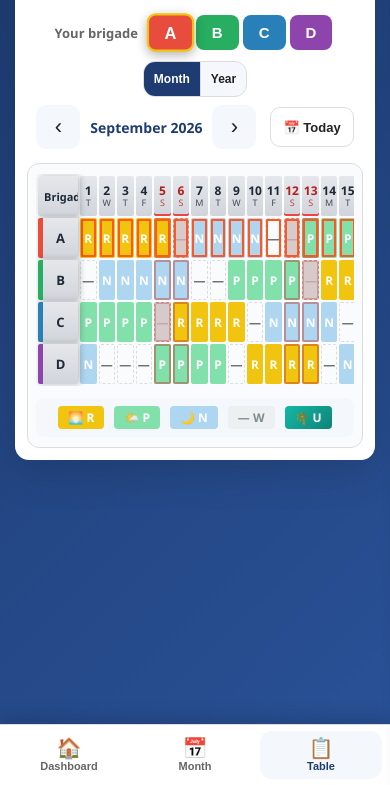
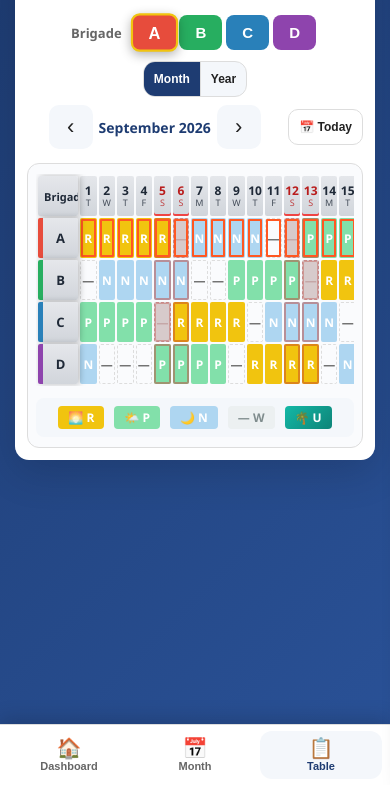
Before and after one commit to servitantgit/Graffik, a plain HTML site: page index.html in a window 390 px wide. Both pictures are taken after a click on the button "📋 Table". Shown: the part 59-844 px from the top of the page. Drawn offline with Linux system fonts and the light colour scheme.

Commit message:
feat: unify context row date layout and brigade label wording
Restructure the context row date section by wrapping period
navigation buttons in a .period-nav container for better flex
distribution and alignment. Adjust responsive styles to hide
duplicate mobile title pseudo-elements and refine button
sizes for smaller screens. Standardize the brigade label
text across all views to use the same "contextBrigade"
i18n key instead of view-dependent wording.

```diff
--- a/css/app-shell.css
+++ b/css/app-shell.css
@@ -375,13 +375,27 @@ body.action-sheet-open {
   flex-wrap: wrap;
   gap: 10px;
 }
+.context-row-date {
+  width: 100%;
+  max-width: 520px;
+  flex-wrap: nowrap;
+  gap: 8px;
+}
+.period-nav {
+  display: flex;
+  align-items: center;
+  justify-content: center;
+  gap: 6px;
+  flex: 1 1 auto;
+  min-width: 0;
+}
 .context-label {
   font-size: 13px;
   font-weight: 600;
   color: var(--text-muted);
 }
 .context-period {
-  min-width: 140px;
+  min-width: 120px;
   text-align: center;
   font-size: 15px;
   font-weight: 700;
@@ -389,8 +403,19 @@ body.action-sheet-open {
 }
 .context-today-btn {
   min-height: 40px;
-  margin-left: 4px;
+  margin-left: 0;
   white-space: nowrap;
+  flex: 0 0 auto;
+  padding: 8px 12px;
+  font-size: 13px;
+}
+/* Kill leftover mobile title pseudo-elements that duplicated the app name */
+#appContextTitle::before,
+#appContextTitle::after,
+.top-bar h1::before,
+.top-bar h1::after {
+  content: none !important;
+  display: none !important;
 }
 .period-btn {
   min-width: 44px;
@@ -486,13 +511,18 @@ body.action-sheet-open {
   #appContextTitle {
     font-size: 17px;
   }
+  .context-row-date {
+    max-width: 100%;
+    gap: 6px;
+  }
   .context-period {
-    min-width: 110px;
+    min-width: 0;
     font-size: 14px;
   }
   .context-today-btn {
-    min-height: 40px;
-    padding: 7px 12px;
+    min-height: 36px;
+    padding: 6px 10px;
+    font-size: 12px;
   }
   .range-btn {
     min-height: 34px;
--- a/css/responsive.css
+++ b/css/responsive.css
@@ -173,6 +173,13 @@
     white-space: nowrap;
     overflow: hidden;
     text-overflow: ellipsis;
+  }
+  .top-bar h1::before,
+  .top-bar h1::after,
+  #appContextTitle::before,
+  #appContextTitle::after {
+    content: none !important;
+    display: none !important;
   }
   .icon-btn {
     width: 36px;
--- a/index.html
+++ b/index.html
@@ -71,11 +71,13 @@
         </div>
       </div>
       <div class="context-row context-row-date" id="contextRowDate">
-        <button type="button" class="icon-btn period-btn" id="prevPeriodBtn" data-i18n-title="prevMonth"
-          title="Poprzedni miesiąc (←)">‹</button>
-        <span class="context-period" id="contextPeriod" aria-live="polite"></span>
-        <button type="button" class="icon-btn period-btn" id="nextPeriodBtn" data-i18n-title="nextMonth"
-          title="Następny miesiąc (→)">›</button>
+        <div class="period-nav">
+          <button type="button" class="icon-btn period-btn" id="prevPeriodBtn" data-i18n-title="prevMonth"
+            title="Poprzedni miesiąc (←)">‹</button>
+          <span class="context-period" id="contextPeriod" aria-live="polite"></span>
+          <button type="button" class="icon-btn period-btn" id="nextPeriodBtn" data-i18n-title="nextMonth"
+            title="Następny miesiąc (→)">›</button>
+        </div>
         <button type="button" class="btn-secondary context-today-btn" id="todayBtn" data-i18n="today">📅 Сьогодні</button>
       </div>
     </div>
--- a/js/app-shell.js
+++ b/js/app-shell.js
@@ -277,12 +277,10 @@
       b.classList.toggle('active', (b.dataset.range === 'year') === isYear);
     });
 
-    // 6) Brigade label (Table view uses the "highlight brigade" wording)
+    // 6) Brigade label (same wording on all views)
     const brigLabel = el('brigadeContextLabel');
     if (brigLabel) {
-      brigLabel.textContent = localized
-        ? t(view === 'table' ? 'contextHighlightBrigade' : 'contextBrigade')
-        : '';
+      brigLabel.textContent = localized ? t('contextBrigade') : '';
     }
   }
   window.updateAppShellUI = updateAppShellUI;
```
